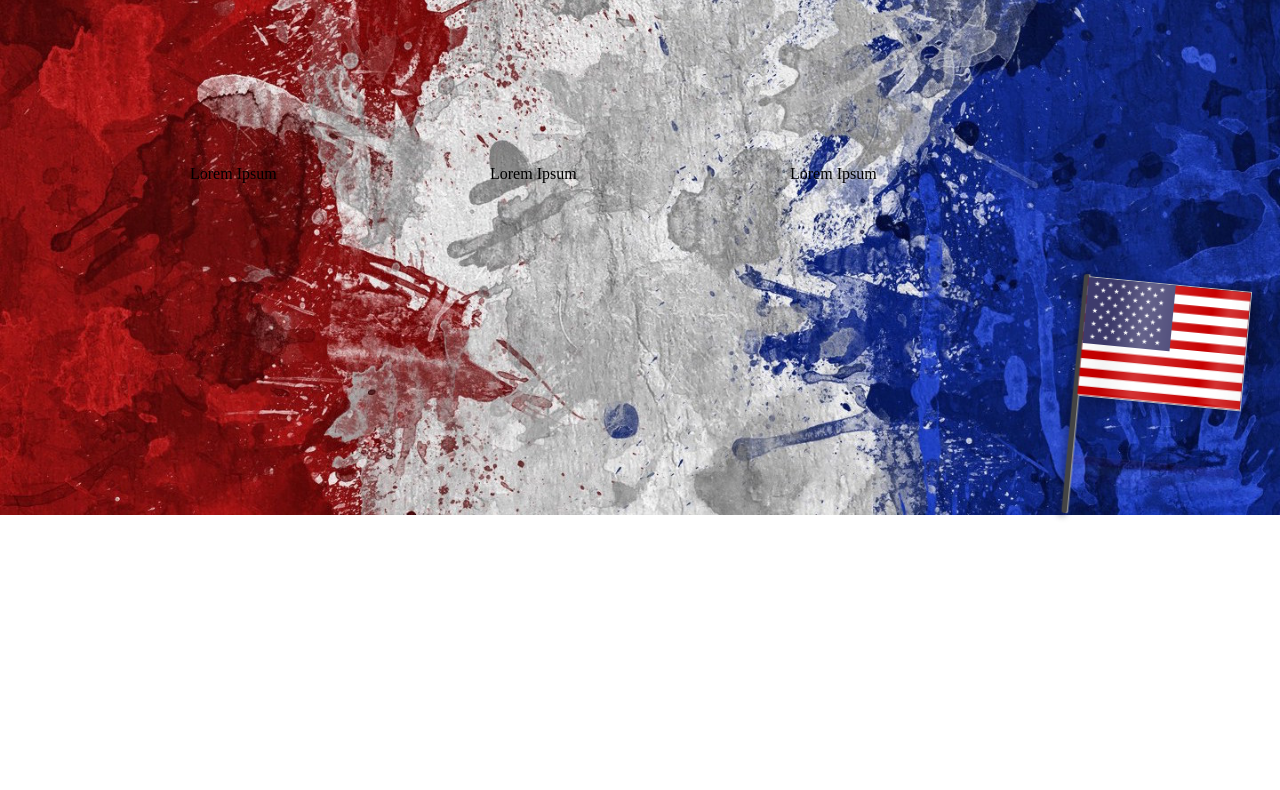
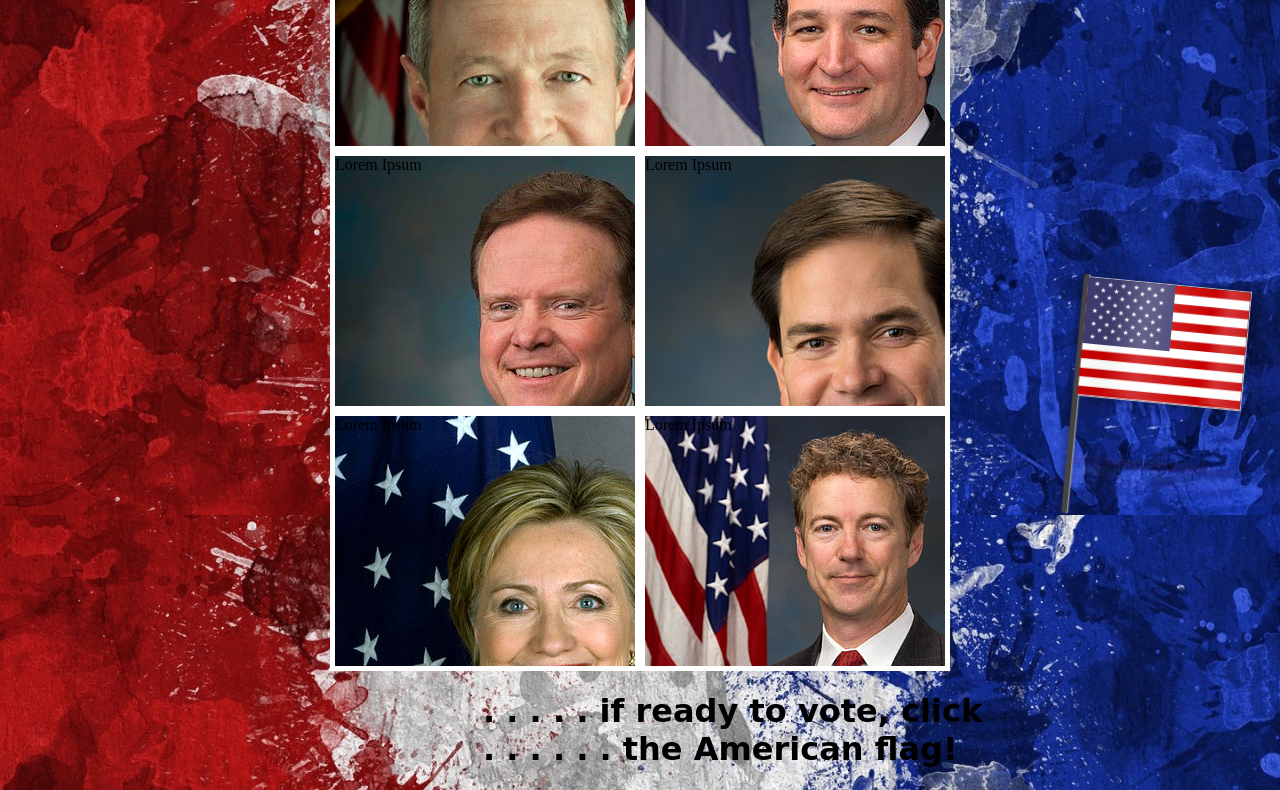
Before and after one commit to kristenbriggs/president_tracker, a website: page public/candidates.html in a window 1280 px wide. Shown: the part 285-1075 px from the top of the page. Before the commit the page ends 800 px from the top, so only its background shows below. Drawn offline with Linux system fonts and the light colour scheme.

Commit message:
Close #4 Flexbox Page Basics Complete (Includes HTML/CSS w Images)

```diff
--- a/public/candidates.html
+++ b/public/candidates.html
@@ -2,14 +2,13 @@
 <head>
   <meta charset="UTF-8">
   <title>The 2016 Presidential Candidates</title>
-  <link href='http://fonts.googleapis.com/css?family=Pinyon+Script' rel='stylesheet' type='text/css'>
   <link href="css/styles.css" type="text/css" rel="stylesheet">
   <link href="css/flag.css" type="text/css" rel="stylesheet">
 </head>
 <body>
+  <h1 id="candTopHeader"><strong>For information on each </br> candidate, click on h/her face.</strong></h1>
   <article class="flex-container">
   <section class="flex-item-1">
-    Lorem Ipsum
   </section>
   <section class="flex-item-2">
         Lorem Ipsum
@@ -34,5 +33,6 @@
   </article>
   <script src="js/libs/jquery.js"></script>
   <script src="js/scripts.js"></script>
+  <h1><strong>. . . . . if ready to vote, click </br> . . . . . . the American flag!</strong></h1>
 </body>
 </html>
--- a/public/css/styles.css
+++ b/public/css/styles.css
@@ -32,7 +32,7 @@ h1 {
     align-items: flex-start;
     width: 900px;
     margin: 0 auto;
-    margin-top: 200px;
+    margin-top: 50px;
 }
 
 
@@ -45,6 +45,8 @@ h1 {
 }
 
  .flex-item-1 {
+    background-image: url("../Images/OMalley.jpg");
+    border: solid 5px white;
     width: 300px;
     height: 250px;
     flex-grow: <property unused>
@@ -53,6 +55,8 @@ h1 {
 }
 
  .flex-item-2 {
+    background-image: url("../Images/Cruz.jpg");
+    border: solid 5px white;
     width: 300px;
     height: 250px;
     flex-grow: <property unused>
@@ -61,6 +65,8 @@ h1 {
 }
 
  .flex-item-3 {
+    background-image: url("../Images/Webb.jpg");
+    border: solid 5px white;
     width: 300px;
     height: 250px;
     flex-grow: <property unused>
@@ -69,6 +75,8 @@ h1 {
 }
 
  .flex-item-4 {
+    background-image: url("../Images/Rubio.jpg");
+    border: solid 5px white;
     width: 300px;
     height: 250px;
     flex-grow: <property unused>
@@ -77,6 +85,8 @@ h1 {
 }
 
  .flex-item-5 {
+    background-image: url("../Images/Clinton.jpg");
+    border: solid 5px white;
     width: 300px;
     height: 250px;
     flex-grow: <property unused>
@@ -85,6 +95,8 @@ h1 {
 }
 
  .flex-item-6 {
+    background-image: url("../Images/Paul.jpg");
+    border: solid 5px white;
     width: 300px;
     height: 250px;
     flex-grow: <property unused>
@@ -97,3 +109,7 @@ h1 {
     bottom:0;
     right:0;
 }
+
+#candTopHeader {
+  margin-top: 50px;
+}
```
Also changed, not shown: public/Images/Clinton.jpg (added), public/Images/Cruz.jpg (added), public/Images/OMalley.jpg (added), public/Images/Paul.jpg (added), public/Images/Rubio.jpg (added), public/Images/Webb.jpg (added).
